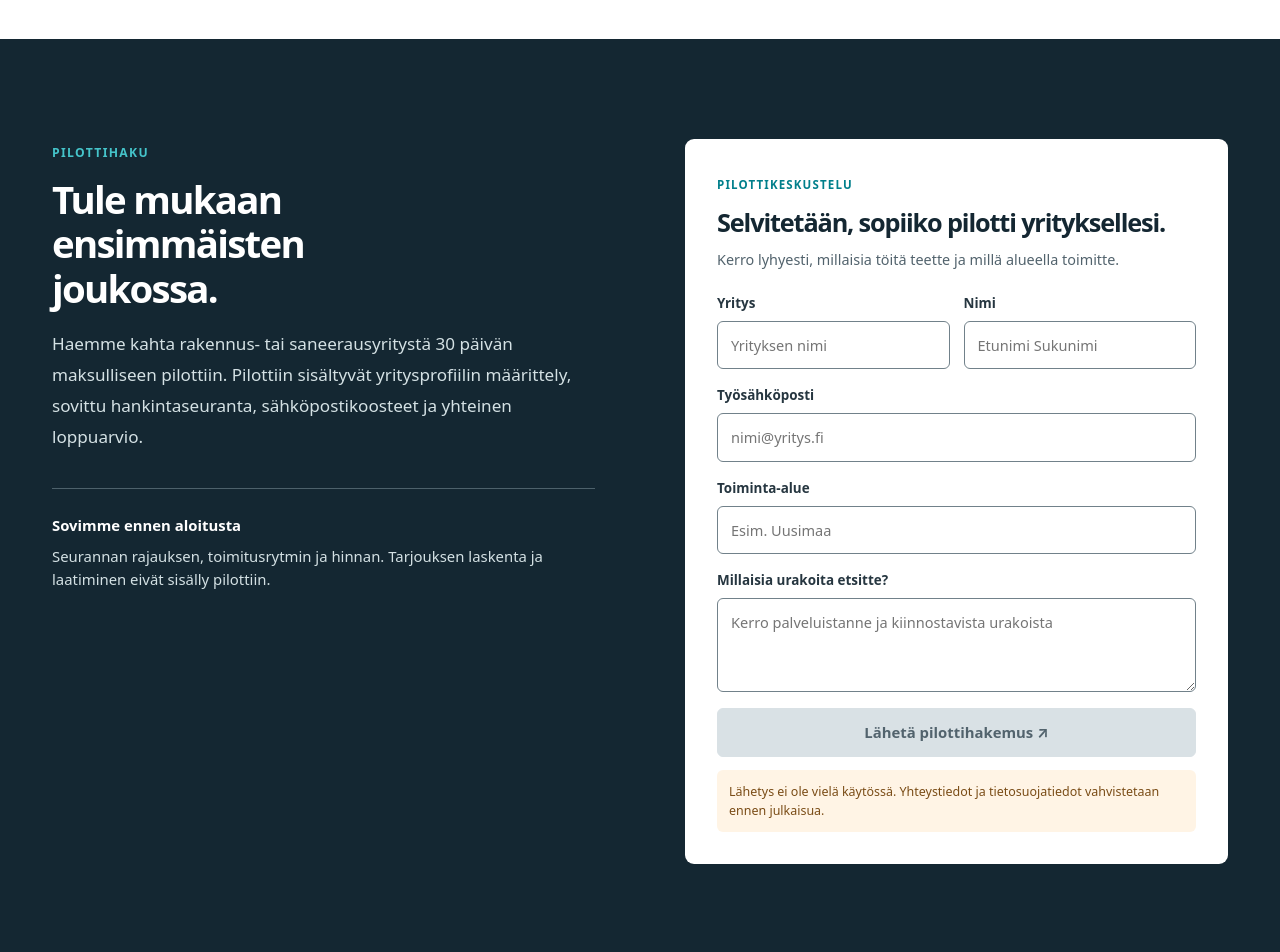
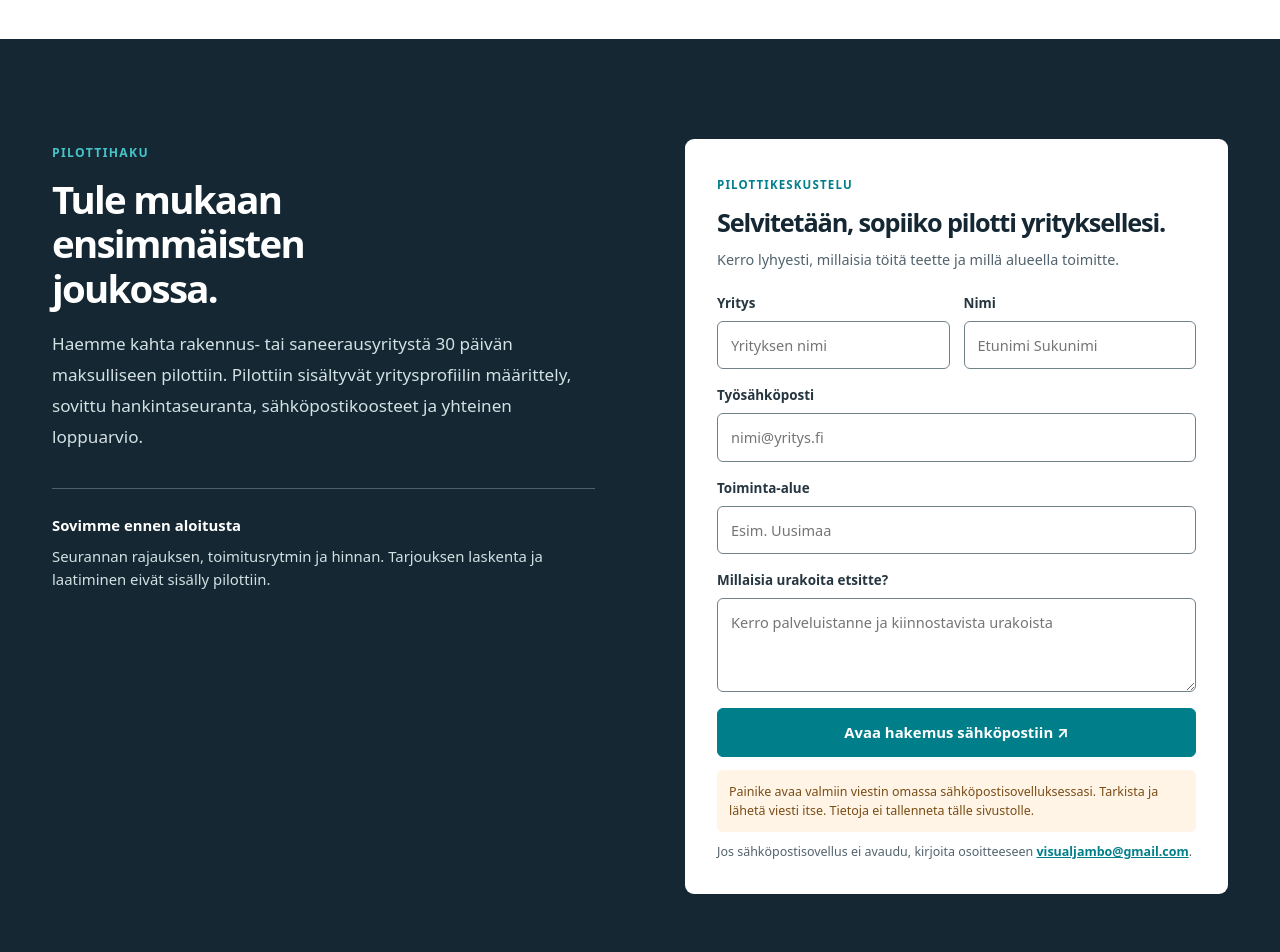
Before and after one commit to Jambovisuaalit/pulseplay, a Next.js app: page /esittely in a window 1280 px wide. Shown: the part 3340-4292 px from the top of the page. Built offline with nearby package versions, Linux system fonts and the light colour scheme.

Commit message:
Configure interim pilot contact for Tmi Jami Harju

```diff
--- a/app/esittely/page.tsx
+++ b/app/esittely/page.tsx
@@ -54,6 +54,6 @@ export default function EsittelyPage() {
       <section className="ul-section ul-container" id="pilotti"><div className="ul-section-head"><span className="ul-eyebrow">30 PÄIVÄN PILOTTI</span><h2>Näin pilotti toimii.</h2><p>Saat käytännön päätöstukea sähköpostiin ilman uuden ohjelmiston käyttöönottoa.</p></div><div className="ul-step-grid">{steps.map(([title, description],i)=><article className="ul-step" key={title}><span className="ul-step-num">{String(i+1).padStart(2,"0")}</span><h3>{title}</h3><p>{description}</p></article>)}</div></section>
       <section className="ul-section ul-final" id="hakemus"><div className="ul-container ul-final-grid"><div><span className="ul-eyebrow">PILOTTIHAKU</span><h2>Tule mukaan ensimmäisten joukossa.</h2><p>Haemme kahta rakennus- tai saneerausyritystä 30 päivän maksulliseen pilottiin. Pilottiin sisältyvät yritysprofiilin määrittely, sovittu hankintaseuranta, sähköpostikoosteet ja yhteinen loppuarvio.</p><div className="ul-pilot-note"><strong>Sovimme ennen aloitusta</strong><span>Seurannan rajauksen, toimitusrytmin ja hinnan. Tarjouksen laskenta ja laatiminen eivät sisälly pilottiin.</span></div></div><PilotForm /></div></section>
       <section className="ul-section ul-container ul-faq"><div><span className="ul-eyebrow">USEIN KYSYTTYÄ</span><h2>Hyvä tietää ennen pilottia.</h2></div><div className="ul-faq-items"><details><summary>Mistä hankintatiedot tulevat?</summary><p>Käytämme virallista Hilma AVP Read API -rajapintaa.</p></details><details><summary>Vahvistaako palvelu tarjouskelpoisuuden?</summary><p>Lopullinen tarjouspäätös edellyttää ajantasaisten tarjousasiakirjojen ja yrityksen tietojen tarkistamista.</p></details><details><summary>Sisältyykö tarjouksen laatiminen?</summary><p>Pilotin sisältö on hankintojen seuranta ja alustava arviointi. Tarjouksen laskenta ja laatiminen eivät sisälly pilottiin.</p></details><details><summary>Tarvitaanko uusi ohjelmisto?</summary><p>Saat koosteet sähköpostiisi. Pilotti ei edellytä uuden järjestelmän käyttöönottoa.</p></details></div></section>
-    </main><footer className="ul-footer"><div className="ul-container"><Image src="/urakkaluotsi/logo-white.svg" alt="Urakkaluotsi" width={178} height={38}/><p>Sopivat urakat. Selkeä seuraava askel.</p><small>Palvelu kehitysvaiheessa · Yhteystiedot vahvistetaan ennen julkaisua.</small></div></footer>
+    </main><footer className="ul-footer"><div className="ul-container"><Image src="/urakkaluotsi/logo-white.svg" alt="Urakkaluotsi" width={178} height={38}/><p>Sopivat urakat. Selkeä seuraava askel.</p><small>Palveluntarjoaja: Tmi Jami Harju · Yhteys: visualjambo@gmail.com · Palvelu kehitysvaiheessa.</small></div></footer>
   </div>;
 }
--- a/app/esittely/pilot-form.tsx
+++ b/app/esittely/pilot-form.tsx
@@ -1,14 +1,43 @@
 "use client";
 
+import { useState } from "react";
+
+const PILOT_EMAIL = "visualjambo@gmail.com";
+
 export default function PilotForm() {
-  return <form className="ul-form" onSubmit={(event) => { event.preventDefault(); }} aria-labelledby="form-title">
+  const [draftOpened, setDraftOpened] = useState(false);
+
+  function handleSubmit(event: React.FormEvent<HTMLFormElement>) {
+    event.preventDefault();
+    const data = new FormData(event.currentTarget);
+    const field = (name: string) => String(data.get(name) ?? "").trim();
+    const subject = `Urakkaluotsi – pilottihakemus: ${field("company")}`;
+    const body = [
+      "Hei,",
+      "",
+      "Olemme kiinnostuneita Urakkaluotsin 30 päivän pilotista.",
+      "",
+      `Yritys: ${field("company")}`,
+      `Yhteyshenkilö: ${field("name")}`,
+      `Työsähköposti: ${field("email")}`,
+      `Toiminta-alue: ${field("region")}`,
+      `Kiinnostavat urakat: ${field("work")}`,
+      "",
+      "Pyydämme yhteydenottoa pilotin soveltuvuuden, sisällön ja hinnan sopimiseksi.",
+    ].join("\n");
+    setDraftOpened(true);
+    window.location.href = `mailto:${PILOT_EMAIL}?subject=${encodeURIComponent(subject)}&body=${encodeURIComponent(body)}`;
+  }
+
+  return <form className="ul-form" onSubmit={handleSubmit} aria-labelledby="form-title">
     <span className="ul-form-tag">PILOTTIKESKUSTELU</span><h3 id="form-title">Selvitetään, sopiiko pilotti yrityksellesi.</h3>
     <p>Kerro lyhyesti, millaisia töitä teette ja millä alueella toimitte.</p>
-    <div className="ul-form-grid"><label>Yritys<input name="company" autoComplete="organization" required placeholder="Yrityksen nimi" /></label><label>Nimi<input name="name" autoComplete="name" required placeholder="Etunimi Sukunimi" /></label></div>
-    <label>Työsähköposti<input name="email" type="email" autoComplete="email" required placeholder="nimi@yritys.fi" /></label>
-    <label>Toiminta-alue<input name="region" required placeholder="Esim. Uusimaa" /></label>
-    <label>Millaisia urakoita etsitte?<textarea name="work" required rows={3} placeholder="Kerro palveluistanne ja kiinnostavista urakoista" /></label>
-    <button className="ul-btn" type="submit" disabled title="Vastaanottavaa sähköpostia tai käsittelijää ei ole vahvistettu">Lähetä pilottihakemus ↗</button>
-    <p className="ul-form-info" role="status">Lähetys ei ole vielä käytössä. Yhteystiedot ja tietosuojatiedot vahvistetaan ennen julkaisua.</p>
+    <div className="ul-form-grid"><label>Yritys<input name="company" autoComplete="organization" required maxLength={100} placeholder="Yrityksen nimi" /></label><label>Nimi<input name="name" autoComplete="name" required maxLength={100} placeholder="Etunimi Sukunimi" /></label></div>
+    <label>Työsähköposti<input name="email" type="email" autoComplete="email" required maxLength={150} placeholder="nimi@yritys.fi" /></label>
+    <label>Toiminta-alue<input name="region" required maxLength={100} placeholder="Esim. Uusimaa" /></label>
+    <label>Millaisia urakoita etsitte?<textarea name="work" required rows={3} maxLength={600} placeholder="Kerro palveluistanne ja kiinnostavista urakoista" /></label>
+    <button className="ul-btn" type="submit">Avaa hakemus sähköpostiin ↗</button>
+    <p className="ul-form-info" role="status">{draftOpened ? "Sähköpostiluonnos pyydettiin avattavaksi. Varmista, että sähköpostisovellus avautui, ja lähetä viesti itse. Hakemusta ei ole vielä vahvistettu vastaanotetuksi." : "Painike avaa valmiin viestin omassa sähköpostisovelluksessasi. Tarkista ja lähetä viesti itse. Tietoja ei tallenneta tälle sivustolle."}</p>
+    <p className="ul-contact-fallback">Jos sähköpostisovellus ei avaudu, kirjoita osoitteeseen <a href={`mailto:${PILOT_EMAIL}`}>{PILOT_EMAIL}</a>.</p>
   </form>;
 }
```
Also changed, not shown: app/esittely/README.md, app/esittely/site.css.
